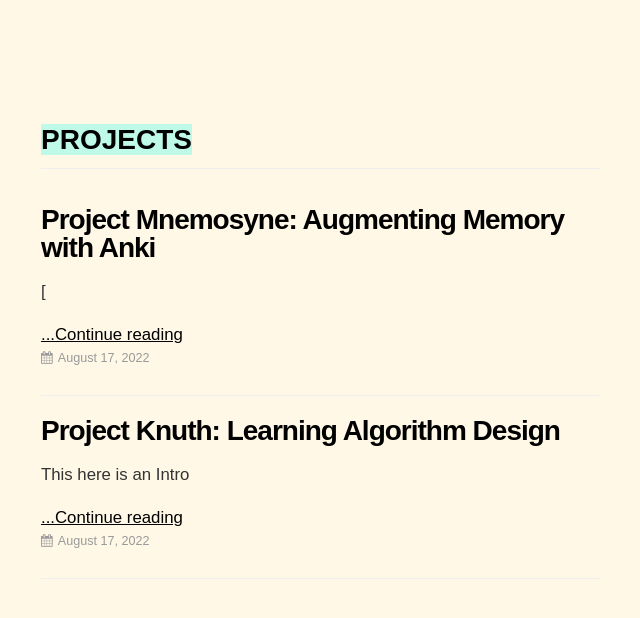
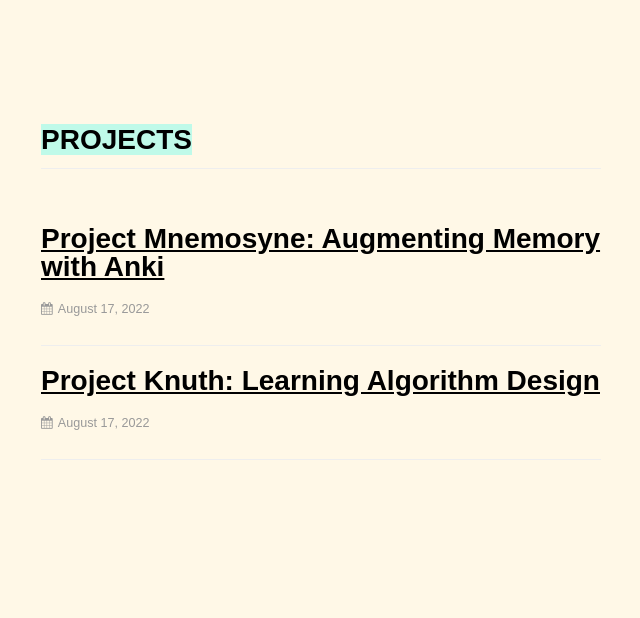
Before and after one commit to dCO2/rococo, a Jekyll site: the page built from projects/index.html, in a window 1280 px wide. Shown: the top 618 px of the page, without its empty margins (335-975 px from the left). Built offline with Jekyll 4.4.1, drawn with Linux system fonts in a browser that asks for light colours; some web fonts are replaced.

Commit message:
Update index.html

```diff
--- a/projects/index.html
+++ b/projects/index.html
@@ -12,16 +12,7 @@ permalink: projects/
 {% for post in site.posts %}
     {% if post.layout == 'project' %}
         <div class=post>
-            <h1 class=title><a href="{{ post.url }}">{{ post.title }}</a></h1>
-            {% if post.feature %}
-            <p class=feature-image>
-                <img src="{{ post.feature-image }}"/>
-            </p>
-            {% endif %}
-            <div class=content>
-                {{ post.excerpt | markdownify }}
-                <a href="{{ post.url }}">...Continue reading</a>
-            </div>
+            <h1><a href="{{ post.url }}">{{ post.title }}</a></h1>
             {% include post-meta.html %}
         </div>
     {% endif %}
```
